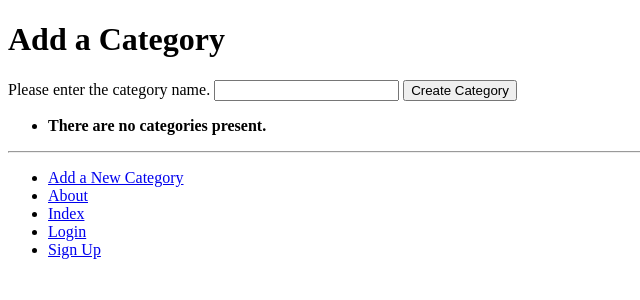
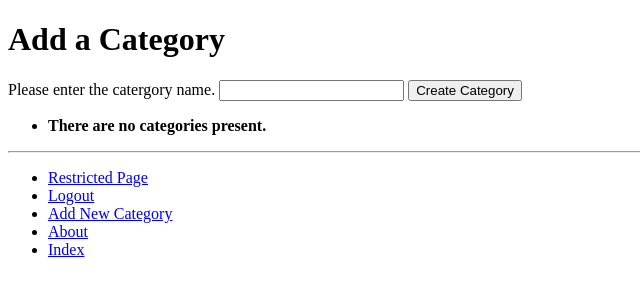
Before and after one commit to hanweidavid/tango_with_django_project, a Django app: page /rango/add_category/ in a window 1280 px wide. Shown: the top 300 px of the page, without its empty margins (0-640 px from the left). Run offline with Django 3.2, Linux system fonts and the light colour scheme; the visitor is signed in with stand-in values (Sample User, id 1); data that the repository does not hold is empty.

Commit message:
CHAPTER 9 WORED

```diff
--- a/rango/forms.py
+++ b/rango/forms.py
@@ -3,10 +3,8 @@ from rango.models import Page, Category
 from django.contrib.auth.models import User
 from rango.models import Category, Page, UserProfile
 
-
 class CategoryForm(forms.ModelForm):
-    name = forms.CharField(max_length=128,
-                        help_text="Please enter the category name.")
+    name = forms.CharField(max_length=128, help_text="Please enter the catergory name.")
     views = forms.IntegerField(widget=forms.HiddenInput(), initial=0)
     likes = forms.IntegerField(widget=forms.HiddenInput(), initial=0)
     slug = forms.CharField(widget=forms.HiddenInput(), required=False)
@@ -16,15 +14,9 @@ class CategoryForm(forms.ModelForm):
         fields = ('name',)
 
 class PageForm(forms.ModelForm):
-    title = forms.CharField(max_length=128,
-                            help_text="Please enter the title of the page.")
-    url = forms.URLField(max_length=200,
-                        help_text="Please enter the URL of the page.")
+    title = forms.CharField(max_length=128, help_text="Please enter the title of the page.")
+    url = forms.URLField(max_length=200, help_text="Please enter the URL of the pages.")
     views = forms.IntegerField(widget=forms.HiddenInput(), initial=0)
-
-    class Meta:
-        model = Page
-        exclude = ('category',)
 
     def clean(self):
         cleaned_data = self.cleaned_data
@@ -34,6 +26,11 @@ class PageForm(forms.ModelForm):
             url = f'http://{url}'
             cleaned_data['url'] = url
         return cleaned_data
+
+
+    class Meta:
+        model = Page
+        exclude = ('category',)
 
 class UserForm(forms.ModelForm):
     password = forms.CharField(widget=forms.PasswordInput())
--- a/rango/models.py
+++ b/rango/models.py
@@ -1,6 +1,7 @@
 from django.db import models
 from django.template.defaultfilters import slugify
 from django.contrib.auth.models import User
+
 
 class Category(models.Model):
     name = models.CharField(max_length=128, unique=True)
@@ -27,7 +28,6 @@ class Page(models.Model):
     def __str__(self):
         return self.title
 
-
 class UserProfile(models.Model):
 
     user = models.OneToOneField(User, on_delete=models.CASCADE)
--- a/rango/urls.py
+++ b/rango/urls.py
@@ -10,4 +10,8 @@ urlpatterns = [
     path('category/<slug:category_name_slug>/', views.show_category,name='show_category'),
     path('add_category/', views.add_category, name='add_category'),
 	path('register/', views.register, name='register'),
+    path('login/', views.user_login, name='login'),
+    path('restricted/', views.restricted, name='restricted'),
+    path('logout/', views.user_logout, name='logout'),
+
 ]
--- a/rango/views.py
+++ b/rango/views.py
@@ -4,10 +4,13 @@ from django.http import HttpResponse
 from rango.models import Category
 from rango.models import Page
 from rango.forms import CategoryForm, PageForm
+from django.shortcuts import redirect
+from rango.forms import PageForm
 from django.urls import reverse
 from rango.forms import UserForm, UserProfileForm
 from django.contrib.auth.decorators import login_required
 from django.contrib.auth import authenticate, login, logout
+
 
 
 def index(request):
@@ -146,7 +149,7 @@ def some_view(request):
 
 @login_required
 def restricted(request):
-    return render(request, 'rango/restricted.html')
+     return render(request, 'rango/restricted.html')
 
 
 @login_required
--- a/templates/rango/base.html
+++ b/templates/rango/base.html
@@ -13,10 +13,9 @@
     </head>
     <body>
         <div>
-            {% block body_block %}
+   		{% block body_block %}
         {% endblock %}
         </div>
-
         <div>
             {% block sidebar_block %}
                 {% get_category_list category %}
@@ -25,13 +24,24 @@
 
         <hr />
         <div>
-            <ul>
-                <li><a href="{% url 'rango:add_category' %}">Add a New Category</a></li>
+
+
+	            <ul>
+            {% if user.is_authenticated %}
+                <li><a href="{% url 'rango:restricted' %}">Restricted Page</a></li>
+                <li><a href="{% url 'rango:logout' %}">Logout</a></li>
+                <li><a href="{% url 'rango:add_category' %}">Add  New Category</a></li>
+            {% else %}
+                <li><a href="{% url 'rango:register' %}">Sign Up</a></li>
+                <li><a href="{% url 'rango:login' %}">Login</a></li>
+            {% endif %}
                 <li><a href="{% url 'rango:about' %}">About</a></li>
                 <li><a href="{% url 'rango:index' %}">Index</a></li>
-                <li><a href="{% url 'rango:login' %}">Login</a></li>
-                <li><a href="{% url 'rango:register' %}">Sign Up</a></li>
-            </ul>
+            	</ul>
+
+
+
+
         </div>
 
     </body>
--- a/templates/rango/category.html
+++ b/templates/rango/category.html
@@ -24,7 +24,10 @@
     <strong>No pages currently in category.</strong> <br />
     {% endif %}
 
-    <a href="{% url 'rango:add_page' category.slug %}">Add Page</a> <br />
+    {% if user.is_authenticated %}
+    	<a href="{% url 'rango:add_page' category.slug %}">Add Page</a> <br />
+    {% endif %}
+
     {% else %}
     The specified category does not exist.
     {% endif %}
```
Also changed, not shown: templates/rango/restricted.html (added, +11 -0 lines), rango/admin.py (line endings or trailing spaces), templates/rango/index.html (line endings or trailing spaces).
